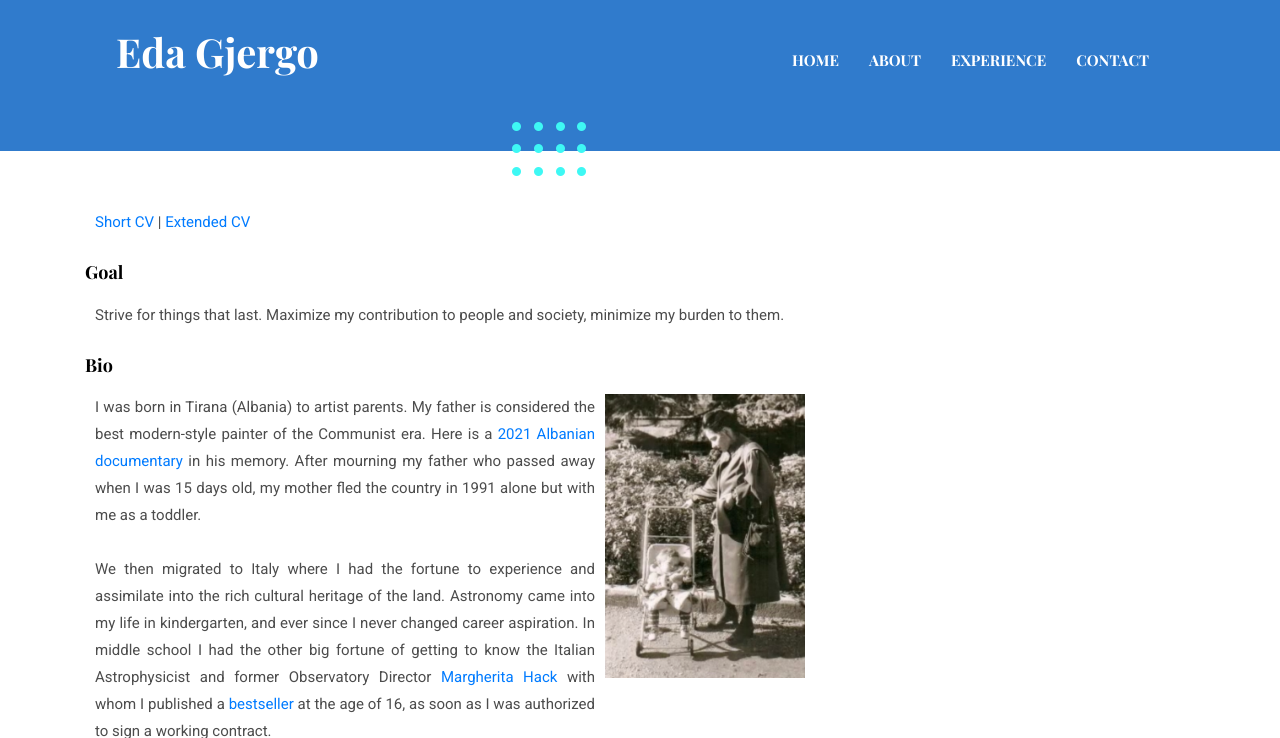
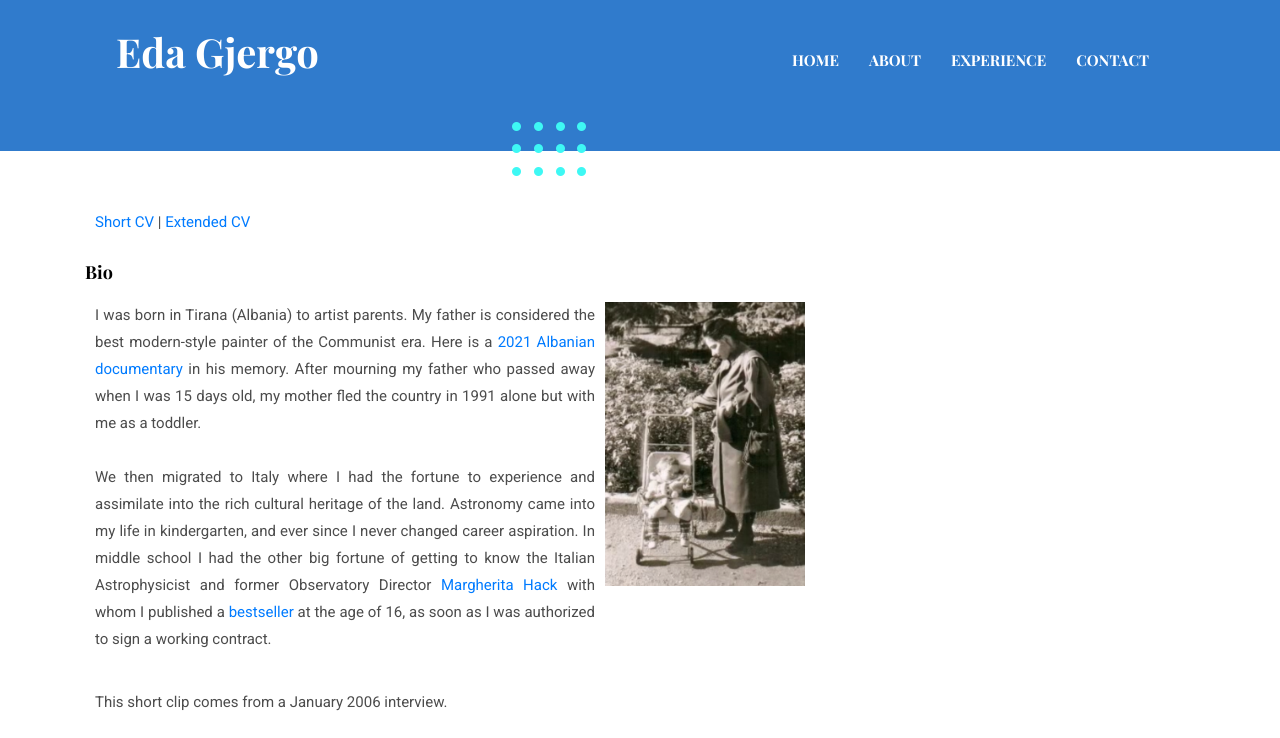
Before and after one commit to egjergo/egjergo.github.io, a Jekyll site: the page built from _pages/about.md, in a window 1280 px wide and 900 px high, scrolled down 373 px, cut to the strip 0-738 px from the top of the window. Built offline with Jekyll 4.4.1, drawn with Linux system fonts in a browser that asks for light colours.

Commit message:
Update about.md

```diff
--- a/_pages/about.md
+++ b/_pages/about.md
@@ -17,8 +17,8 @@ signature: assets/images/about/signature.png
     </div>-->
 </div>
 
-<h5>Goal</h5>
-Strive for things that last. Maximize my contribution to people and society, minimize my burden to them.
+<!--<h5>Goal</h5>
+Strive for things that last. Maximize my contribution to people and society, minimize my burden to them.-->
 
 
 <h5>Bio</h5>
```
